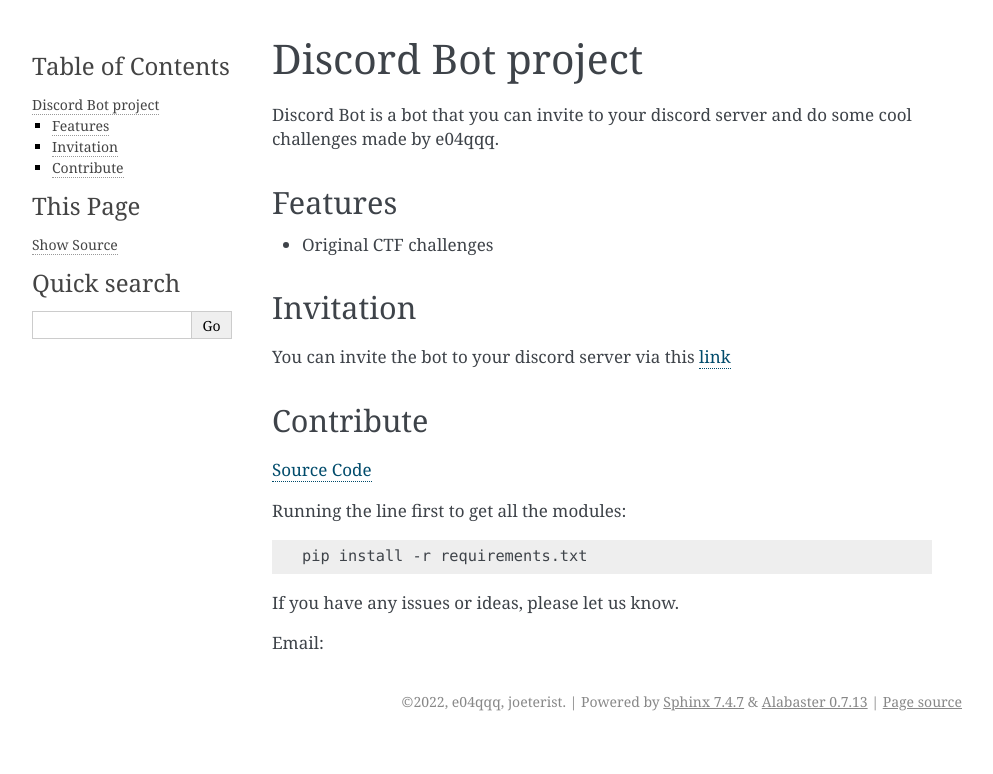
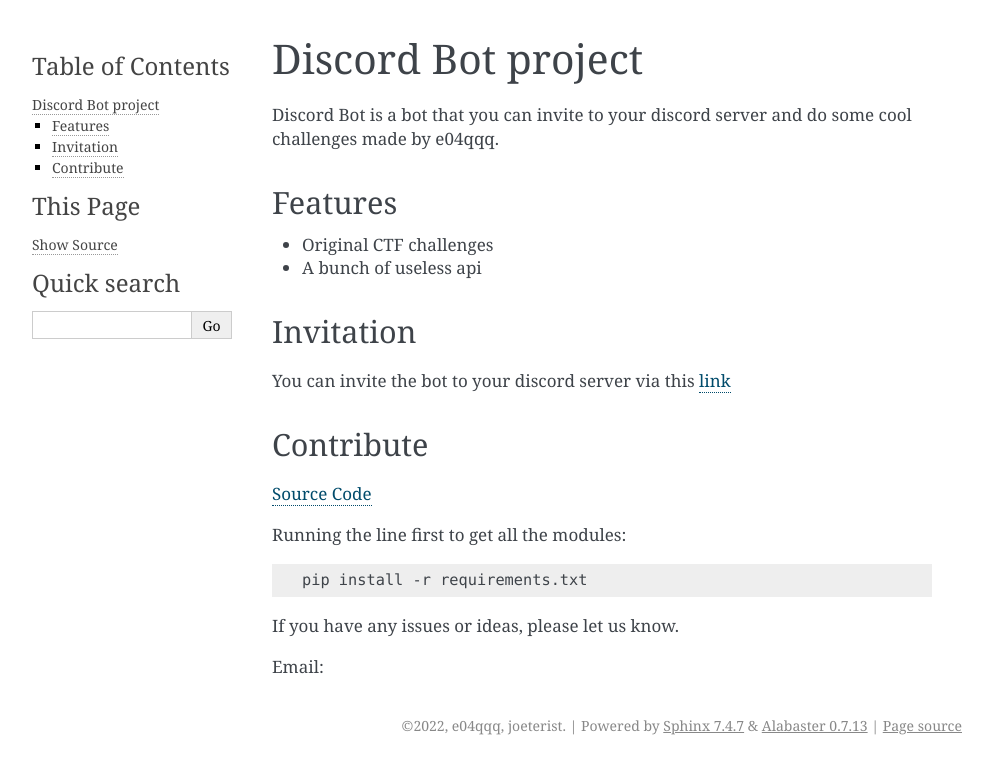
Before and after one commit to leohammer123/discord-bot, a Sphinx documentation site: the page built from docs/index.md, in a window 1280 px wide. Shown: the top 774 px of the page, without its empty margins (148-1141 px from the left). Built offline with Sphinx 7.4.7, drawn with Linux system fonts in a browser that asks for light colours.

Commit message:
Update index.md

```diff
--- a/docs/index.md
+++ b/docs/index.md
@@ -5,6 +5,7 @@ Discord Bot is a bot that you can invite to your discord server and do some cool
 ## Features
 
 - Original CTF challenges
+- A bunch of useless api
 
 ## Invitation
 
```
